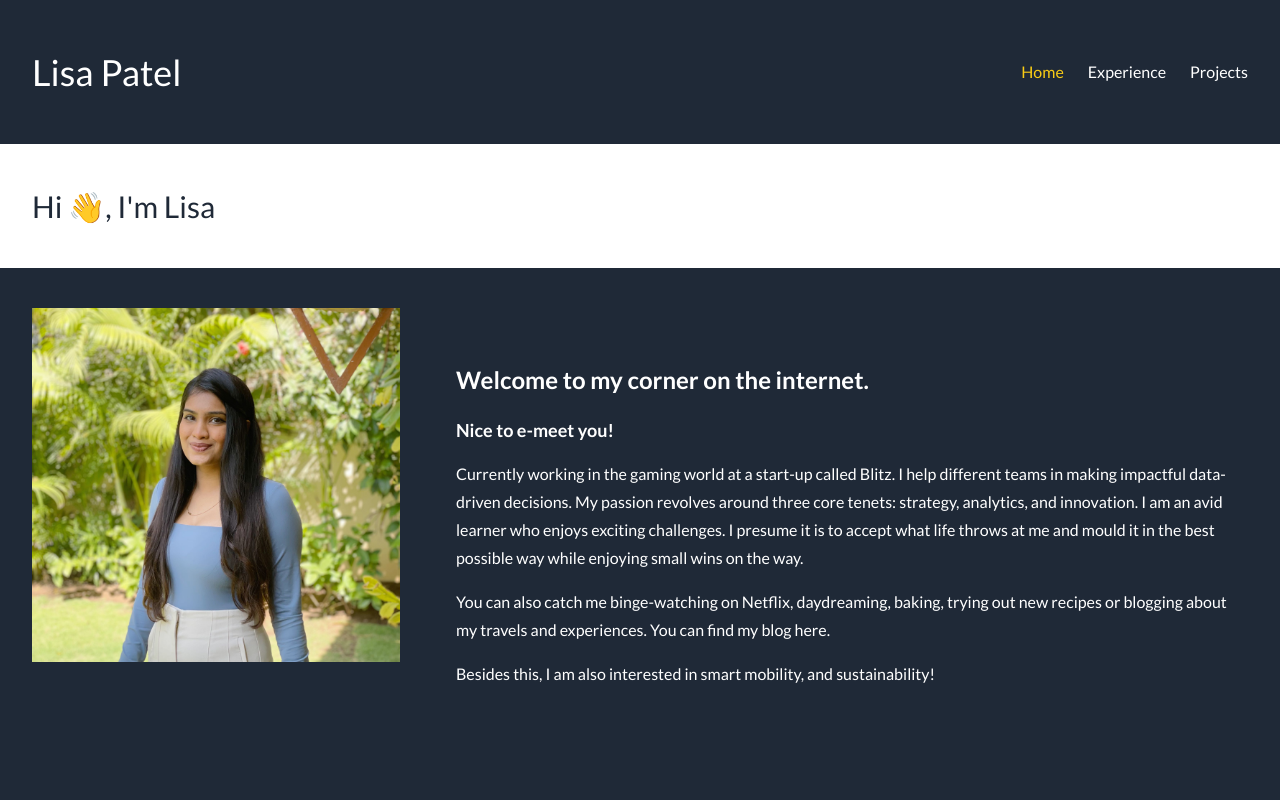
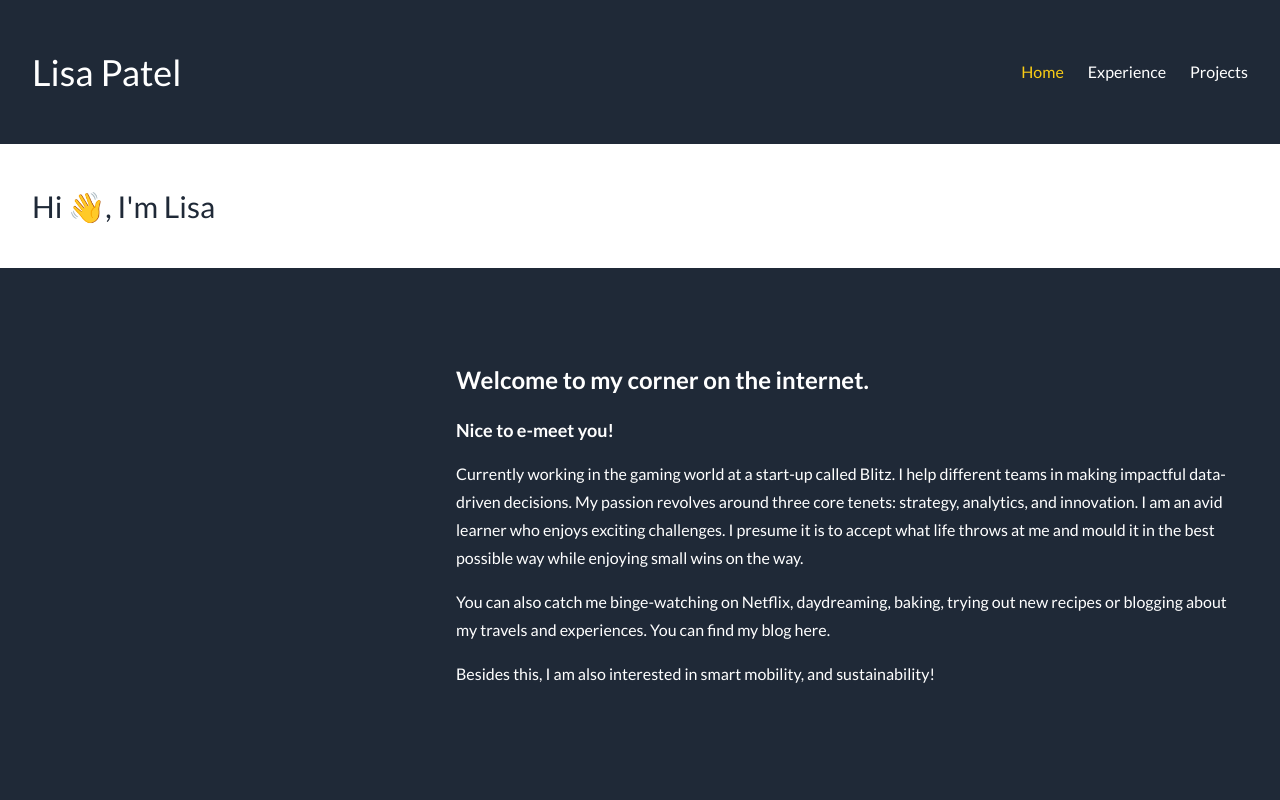
Before and after one commit to LISAPATEL98/lisa-website, a Next.js app: page / in a window 1280 px wide. Shown: the top 800 px of the page. Built offline with nearby package versions, Linux system fonts and the light colour scheme.

Commit message:
Remove basepath

```diff
--- a/next.config.js
+++ b/next.config.js
@@ -2,10 +2,6 @@
 
 const nextConfig = {
   reactStrictMode: true,
-  basePath: process.env.NODE_ENV === "production" ? "/lisa-website" : undefined,
-  env: {
-    BASE_PATH: process.env.NODE_ENV === "production" ? "/lisa-website" : "",
-  },
 };
 
 module.exports = nextConfig;
--- a/pages/index.tsx
+++ b/pages/index.tsx
@@ -18,7 +18,7 @@ const Home: NextPage = () => {
         >
           <div
             style={{
-              backgroundImage: `url('${process.env.BASE_PATH}/lisa_patel.jpeg')`,
+              backgroundImage: `url(/lisa_patel.jpeg')`,
             }}
             className="bg-no-repeat bg-contain h-full min-h-[300px] mb-6 sm:mb-0 sm:min-h-full"
           />
```
